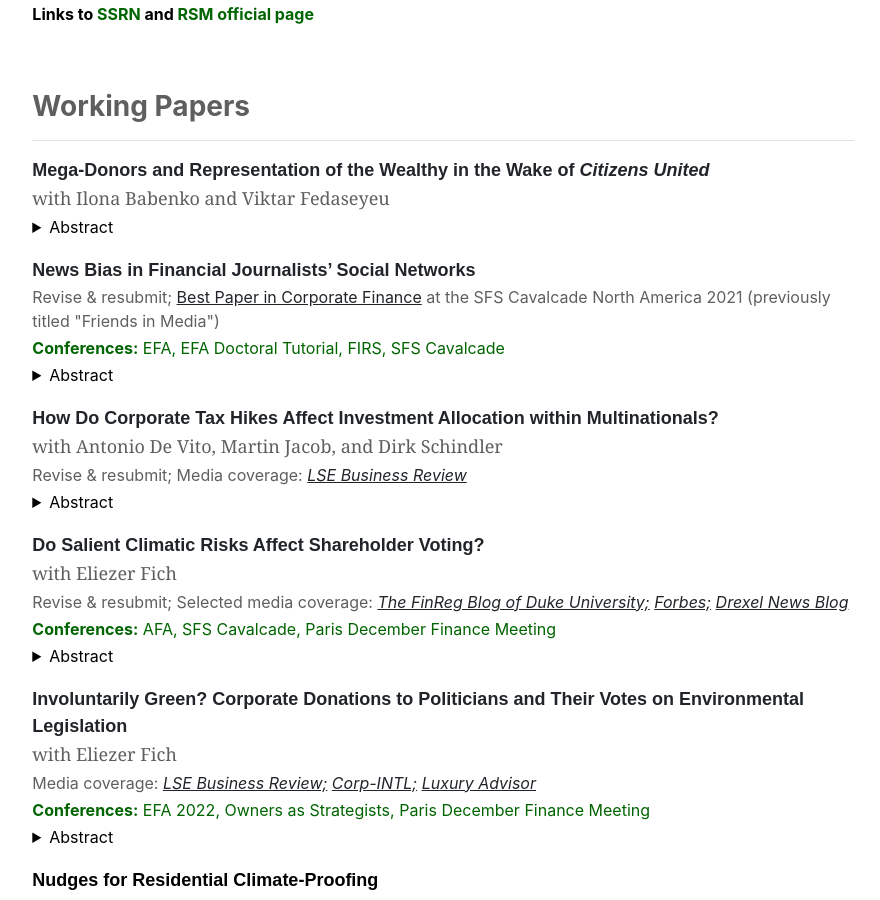
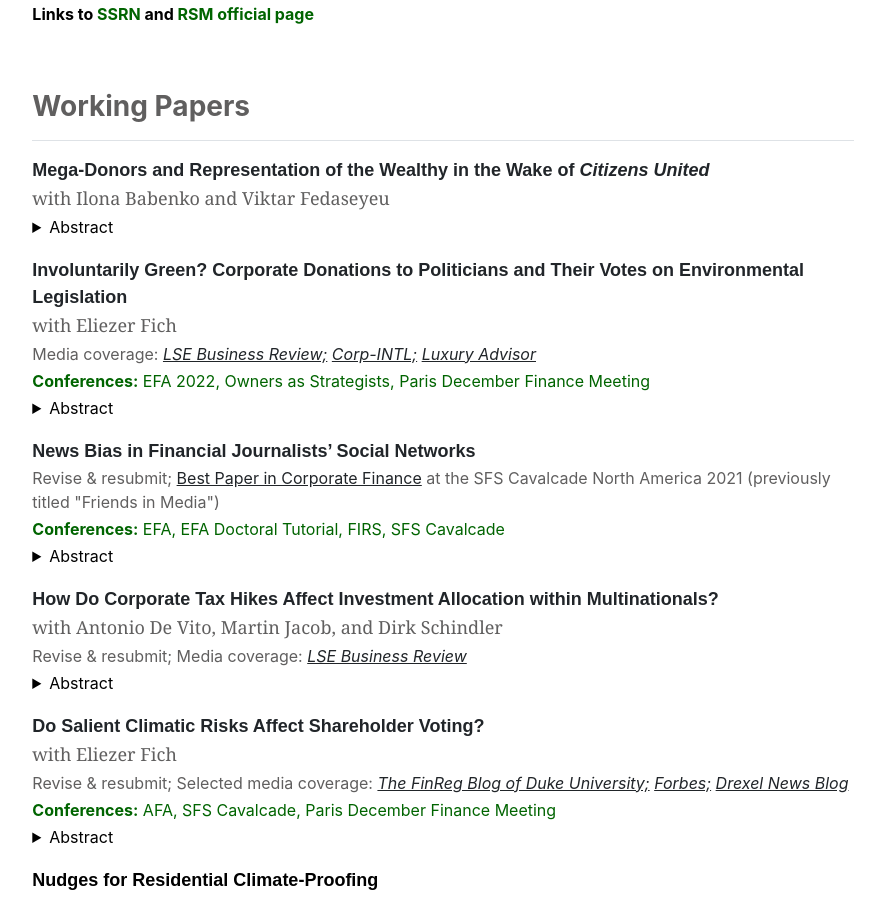
Before and after one commit to guosongxu/guosongxu.github.io, a Jekyll site: the page built from index.md, in a window 1280 px wide and 900 px high, scrolled down 462 px. Shown: the whole window, without its empty margins (197-1077 px from the left). Built offline with Jekyll 4.4.1, drawn with Linux system fonts in a browser that asks for light colours.

Commit message:
Update home.html

```diff
--- a/_layouts/home.html
+++ b/_layouts/home.html
@@ -21,6 +21,17 @@ layout: default
       <summary>Abstract</summary>
       <p>
         We document that in the wake of the Supreme Court's Citizens United decision, which increased in the ability of the wealthy to finance political campaigns, the share of total electoral giving attributable to top 1% donors increased by 2.7 times. Further, we find that the voting by U.S. legislators became more responsive to the preferences of the wealthy post-Citizens United and less responsive to the preferences of the less affluent. The increase in legislators' alignment with the wealthy is most pronounced for the bills that deal with fiscal matters and for those bills on which the preferences of higher- and lower-income individuals diverge. Finally, it is the politicians who receive a larger share of their campaign funding from the top 1% donors that are more likely to shift their voting toward the preferences of the wealthy. Overall, our results highlight the importance of campaign finance in changing the nature of political representation in the United States.
+      </p>
+    </details>
+
+    <p style="font-family:arial, 'MS Sans Serif', arial;font-size:18px;margin-bottom:1px;margin-top:18px"><a rel="noreferrer noopener" aria-label=" (opens in a new tab)" href="https://papers.ssrn.com/sol3/papers.cfm?abstract_id=3980416" target="_blank" style="text-decoration:none;"><strong>Involuntarily Green? Corporate Donations to Politicians and Their Votes on Environmental Legislation</strong></a></p>
+    <p style="font-family:georgia;font-size:18px;margin-bottom:3px;color:#605F5F">with Eliezer Fich</p>
+    <p style="font-size:16px;margin-bottom:3px;color:#605F5F">Media coverage:&nbsp;<em><a rel="noreferrer noopener" href="https://blogs.lse.ac.uk/businessreview/2022/04/25/why-do-green-firms-support-anti-climate-legislators/" target="_blank">LSE Business Review;</a>&nbsp;<a rel="noreferrer noopener" href="https://www.corp-intl.com/news/newsitem.aspx?ID=399" target="_blank">Corp-INTL;</a>&nbsp;<a rel="noreferrer noopener" href="https://luxuryadviser.com/green-firms-secretly-donate-more-money-to-support-anti-climate-politicians/" target="_blank">Luxury Advisor</a></em> </p>
+    <p style="font-size:16px;margin-bottom:3px;color:#006400"><strong>Conferences:</strong> EFA 2022, Owners as Strategists, Paris December Finance Meeting</p>
+    <details>
+      <summary>Abstract</summary>
+      <p>
+        Involuntarily green firms—those whose environmental performance increases after mandatory environmental regulations pass—try to lessen their compliance burden by donating to “traditionalist” politicians who frequently vote against recommendations by the League of Conservation Voters (LCV). To achieve this goal, involuntarily green firms target legislators staffing congressional committees overseeing the EPA or politicians with influence over local environmental agencies. Involuntarily green firms exhibit significantly higher market-adjusted abnormal stock returns when their supported politicians narrowly win congressional races. Moreover, a $1 gift by involuntarily green firms to traditionalist politicians is associated with a $900 market capitalization increase when LCV-opposed bills pass.
       </p>
     </details>
 
@@ -52,17 +63,6 @@ layout: default
       <summary>Abstract</summary>
       <p>
         Institutional shareholders affected by hurricanes subsequently support environmental proposals in non-affected firms even if they never voted for similar initiatives. Affected shareholders raise their holdings in firms where their pro-climate votes are consequential. More voting support after hurricanes has real effects as environmental proposals endorsed by more hurricane-afflicted shareholders are more likely to pass. Moreover, upon passing environmental proposals, firms exhibit non-trivial decreases in their market capitalization and downgrades by equity analysts. Our evidence indicates that by changing shareholders’ perceptions of the risks faced by their portfolio firms, disruptive life events ultimately shape environmental activism, corporate policies, and firm performance.
-      </p>
-    </details>
-
-    <p style="font-family:arial, 'MS Sans Serif', arial;font-size:18px;margin-bottom:1px;margin-top:18px"><a rel="noreferrer noopener" aria-label=" (opens in a new tab)" href="https://papers.ssrn.com/sol3/papers.cfm?abstract_id=3980416" target="_blank" style="text-decoration:none;"><strong>Involuntarily Green? Corporate Donations to Politicians and Their Votes on Environmental Legislation</strong></a></p>
-    <p style="font-family:georgia;font-size:18px;margin-bottom:3px;color:#605F5F">with Eliezer Fich</p>
-    <p style="font-size:16px;margin-bottom:3px;color:#605F5F">Media coverage:&nbsp;<em><a rel="noreferrer noopener" href="https://blogs.lse.ac.uk/businessreview/2022/04/25/why-do-green-firms-support-anti-climate-legislators/" target="_blank">LSE Business Review;</a>&nbsp;<a rel="noreferrer noopener" href="https://www.corp-intl.com/news/newsitem.aspx?ID=399" target="_blank">Corp-INTL;</a>&nbsp;<a rel="noreferrer noopener" href="https://luxuryadviser.com/green-firms-secretly-donate-more-money-to-support-anti-climate-politicians/" target="_blank">Luxury Advisor</a></em> </p>
-    <p style="font-size:16px;margin-bottom:3px;color:#006400"><strong>Conferences:</strong> EFA 2022, Owners as Strategists, Paris December Finance Meeting</p>
-    <details>
-      <summary>Abstract</summary>
-      <p>
-        Involuntarily green firms—those whose environmental performance increases after mandatory environmental regulations pass—try to lessen their compliance burden by donating to “traditionalist” politicians who frequently vote against recommendations by the League of Conservation Voters (LCV). To achieve this goal, involuntarily green firms target legislators staffing congressional committees overseeing the EPA or politicians with influence over local environmental agencies. Involuntarily green firms exhibit significantly higher market-adjusted abnormal stock returns when their supported politicians narrowly win congressional races. Moreover, a $1 gift by involuntarily green firms to traditionalist politicians is associated with a $900 market capitalization increase when LCV-opposed bills pass.
       </p>
     </details>
 
```
